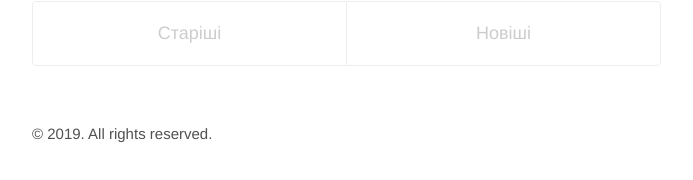
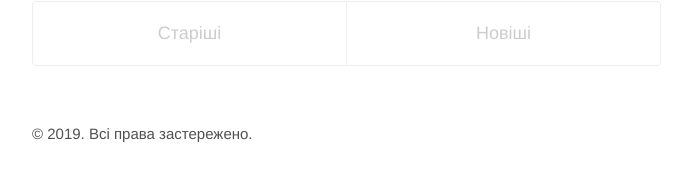
Before and after one commit to pnmrnko/pnmrnko.github.io, a Jekyll site: the page built from index.html, in a window 1280 px wide and 900 px high, scrolled down 5367 px. Shown: the part 717-897 px from the top of the window, without its empty margins (293-986 px from the left). Built offline with Jekyll 4.4.1, drawn with Linux system fonts in a browser that asks for light colours; the list of posts is cut into pages by our own code.

Commit message:
Translate 404

```diff
--- a/404.html
+++ b/404.html
@@ -6,5 +6,5 @@ permalink: 404.html
 
 <div class="page">
   <h1 class="page-title">404: Сторінку не знайдено</h1>
-  <p class="lead">Sorry, we've misplaced that URL or it's pointing to something that doesn't exist. <a href="{{ site.baseurl }}/">Head back home</a> to try finding it again.</p>
+  <p class="lead">Перепрошуємо, ми вказали неправильне посилання що не веде на жодну сторінку. <a href="{{ site.baseurl }}/">Повернітся на домашню сторінку</a> і спробуйте перейти кудись іще.</p>
 </div>
--- a/_layouts/default.html
+++ b/_layouts/default.html
@@ -19,7 +19,7 @@
 
       <footer class="footer">
         <small>
-          &copy; <time datetime="{{ site.time | date_to_xmlschema }}">{{ site.time | date: '%Y' }}</time>. All rights reserved.
+          &copy; <time datetime="{{ site.time | date_to_xmlschema }}">{{ site.time | date: '%Y' }}</time>. Всі права застережено.
         </small>
       </footer>
     </div>
```
